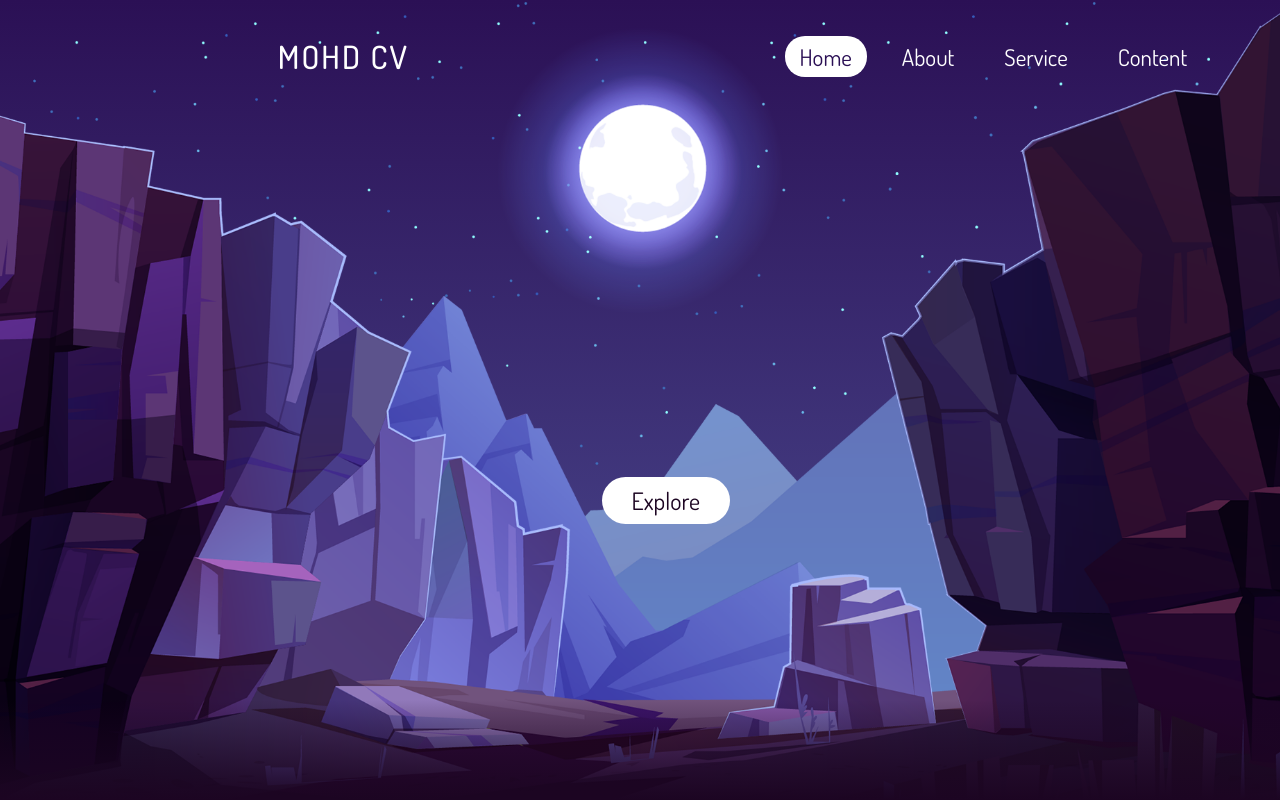
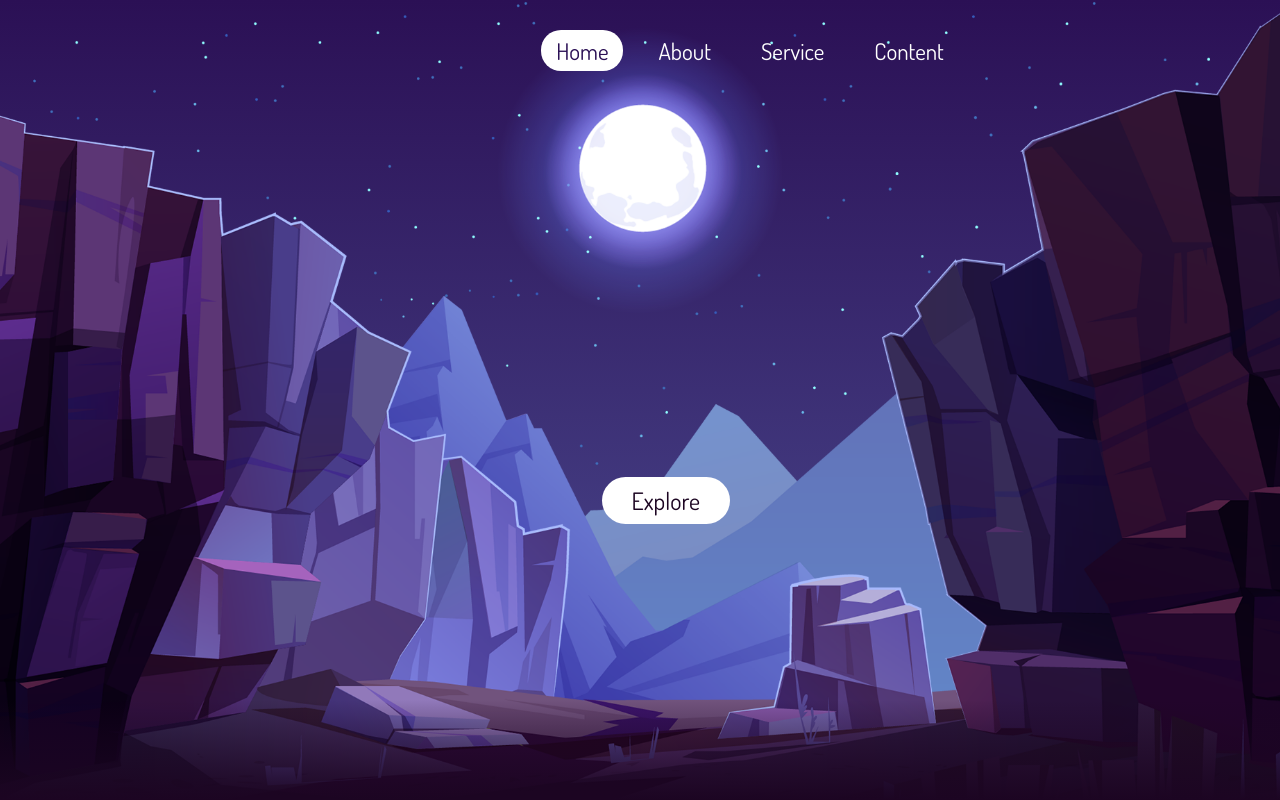
Before and after one commit to asishsasi1/parallax, a plain HTML site: page index.html in a window 1280 px wide. Shown: the top 800 px of the page. Drawn offline with Linux system fonts and the light colour scheme; a web font is replaced by a local one.

Commit message:
:completed

```diff
--- a/index.html
+++ b/index.html
@@ -10,7 +10,6 @@
 <body>
 
   <header>
-    <a href="#" class="logo">Mohd CV</a>
     <ul>
       <li><a href="#" class="active">Home</a></li>
       <li><a href="#">About</a></li>
```
